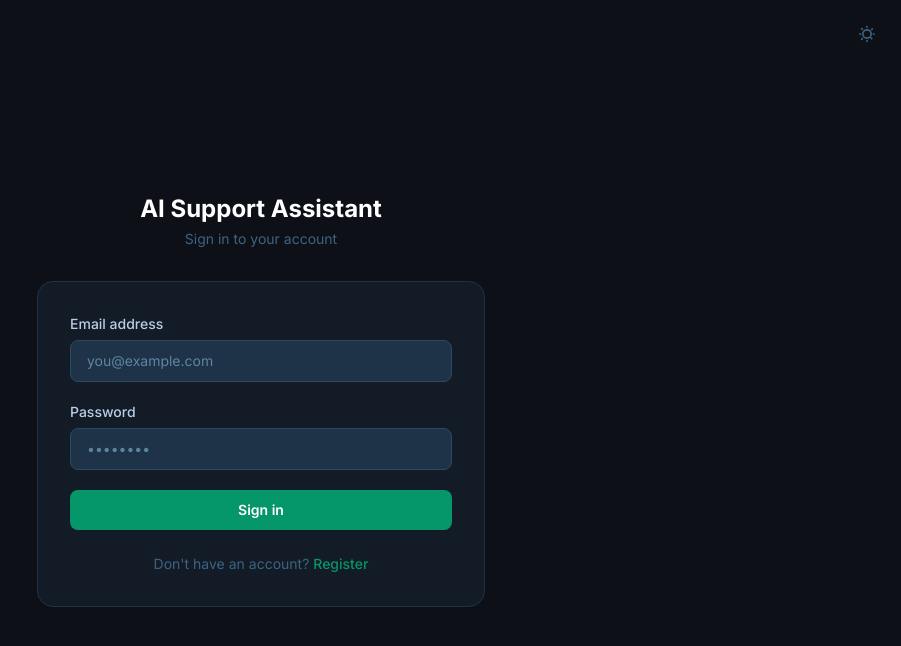
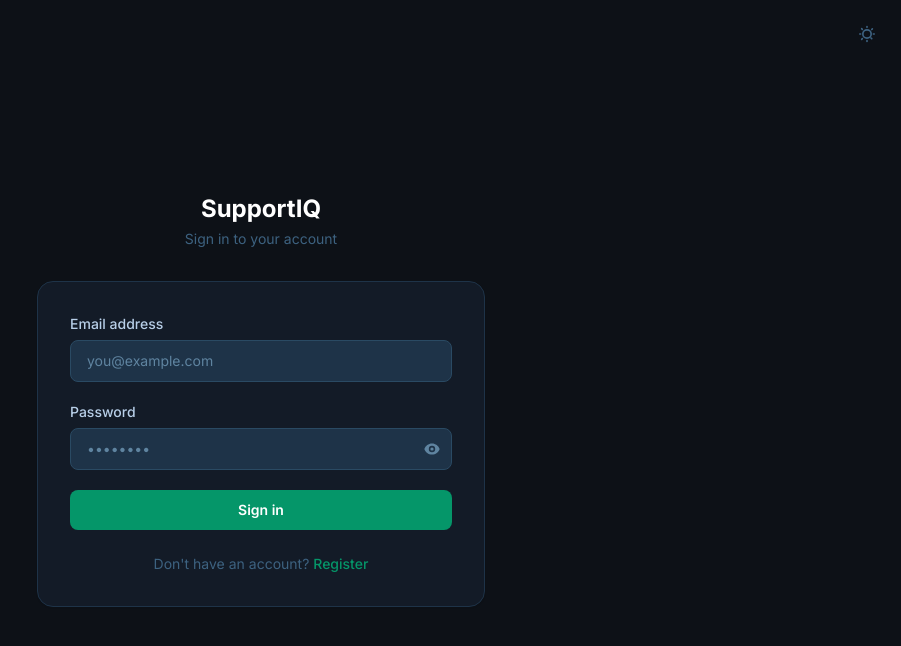
Before and after one commit to ayushpratap27/SupportIQ, a React (Vite) app in the folder frontend/: page /login in a window 1280 px wide. Shown: the top 646 px of the page, without its empty margins (379-1280 px from the left). Built offline with nearby package versions, Linux system fonts and the light colour scheme; no server answers.

Commit message:
feat: add password visibility toggle, fix sidebar scroll, rename to SupportIQ
- Add eye icon toggle to password fields (Login, Register, EmailAccounts)
- Fix layout: h-screen overflow-hidden so sidebar scrolls independently
- Rename 'AI Support Assistant' to 'SupportIQ' across all pages

```diff
--- a/frontend/index.html
+++ b/frontend/index.html
@@ -3,7 +3,7 @@
   <head>
     <meta charset="UTF-8" />
     <meta name="viewport" content="width=device-width, initial-scale=1.0" />
-    <title>AI Support Assistant</title>
+    <title>SupportIQ</title>
     <link rel="preconnect" href="https://fonts.googleapis.com" />
     <link rel="preconnect" href="https://fonts.gstatic.com" crossorigin />
     <link href="https://fonts.googleapis.com/css2?family=Inter:wght@400;500;600;700;800&display=swap" rel="stylesheet" />
--- a/frontend/src/components/Sidebar.jsx
+++ b/frontend/src/components/Sidebar.jsx
@@ -67,7 +67,7 @@
       <div className="px-5 py-4 border-b border-gray-100 dark:border-gray-700">
         <Link to="/dashboard">
           <span className="font-bold text-gray-900 dark:text-white text-sm">
-            AI Support Assistant
+            SupportIQ
           </span>
         </Link>
       </div>
--- a/frontend/src/layouts/AppLayout.jsx
+++ b/frontend/src/layouts/AppLayout.jsx
@@ -16,9 +16,9 @@
   if (!user) return <Navigate to="/login" replace />
 
   return (
-    <div className="flex min-h-screen bg-gray-50 dark:bg-gray-900">
+    <div className="flex h-screen overflow-hidden bg-gray-50 dark:bg-gray-900">
       <Sidebar />
-      <div className="flex-1 min-w-0 overflow-auto">
+      <div className="flex-1 min-w-0 overflow-y-auto">
         <Outlet />
       </div>
     </div>
--- a/frontend/src/pages/EmailAccounts.jsx
+++ b/frontend/src/pages/EmailAccounts.jsx
@@ -33,6 +33,7 @@
   const [showModal, setShowModal] = useState(false)
   const [editing, setEditing] = useState(null)
   const [form, setForm] = useState(emptyForm)
+  const [showEmailPassword, setShowEmailPassword] = useState(false)
   const [saving, setSaving] = useState(false)
   const [testing, setTesting] = useState({})
   const { showToast } = useToast()
@@ -53,6 +54,7 @@
   const openCreate = () => {
     setEditing(null)
     setForm(emptyForm)
+    setShowEmailPassword(false)
     setShowModal(true)
   }
 
@@ -72,6 +74,7 @@
       password: '',
       is_active: a.is_active,
     })
+    setShowEmailPassword(false)
     setShowModal(true)
   }
 
@@ -244,13 +247,27 @@
                 <label className="block text-sm font-medium text-gray-700 dark:text-gray-200 mb-1">
                   Password {editing ? '(leave blank to keep existing)' : '*'}
                 </label>
-                <input
-                  type="password"
-                  value={form.password}
-                  onChange={e => setForm(f => ({ ...f, password: e.target.value }))}
-                  className="w-full border border-gray-300 dark:border-gray-600 rounded-lg px-3 py-2 text-sm"
-                  autoComplete="new-password"
-                />
+                <div className="relative">
+                  <input
+                    type={showEmailPassword ? 'text' : 'password'}
+                    value={form.password}
+                    onChange={e => setForm(f => ({ ...f, password: e.target.value }))}
+                    className="w-full border border-gray-300 dark:border-gray-600 rounded-lg px-3 py-2 pr-10 text-sm"
+                    autoComplete="new-password"
+                  />
+                  <button
+                    type="button"
+                    onClick={() => setShowEmailPassword((v) => !v)}
+                    className="absolute inset-y-0 right-0 flex items-center px-3 text-gray-400 hover:text-gray-600 dark:hover:text-gray-300"
+                    tabIndex={-1}
+                  >
+                    {showEmailPassword ? (
+                      <svg className="w-4 h-4" viewBox="0 0 20 20" fill="currentColor"><path fillRule="evenodd" d="M3.707 2.293a1 1 0 00-1.414 1.414l14 14a1 1 0 001.414-1.414l-1.473-1.473A10.014 10.014 0 0019.542 10C18.268 5.943 14.478 3 10 3a9.958 9.958 0 00-4.512 1.074l-1.78-1.781zm4.261 4.26l1.514 1.515a2.003 2.003 0 012.45 2.45l1.514 1.514a4 4 0 00-5.478-5.478z" clipRule="evenodd"/><path d="M12.454 16.697L9.75 13.992a4 4 0 01-3.742-3.741L2.335 6.578A9.98 9.98 0 00.458 10c1.274 4.057 5.065 7 9.542 7 .847 0 1.669-.105 2.454-.303z"/></svg>
+                    ) : (
+                      <svg className="w-4 h-4" viewBox="0 0 20 20" fill="currentColor"><path d="M10 12a2 2 0 100-4 2 2 0 000 4z"/><path fillRule="evenodd" d="M.458 10C1.732 5.943 5.522 3 10 3s8.268 2.943 9.542 7c-1.274 4.057-5.064 7-9.542 7S1.732 14.057.458 10zM14 10a4 4 0 11-8 0 4 4 0 018 0z" clipRule="evenodd"/></svg>
+                    )}
+                  </button>
+                </div>
               </div>
 
               <hr />
--- a/frontend/src/pages/Home.jsx
+++ b/frontend/src/pages/Home.jsx
@@ -35,7 +35,7 @@
     <div className="flex flex-col items-center justify-center min-h-screen gap-8 bg-gray-50 dark:bg-gray-900">
       <div className="absolute top-4 right-4"><DarkModeToggle /></div>
       <h1 className="text-4xl font-bold text-gray-800 dark:text-gray-100 tracking-tight">
-        AI Support Assistant
+        SupportIQ
       </h1>
 
       <div className="bg-white dark:bg-gray-800 rounded-xl shadow-md px-8 py-5 flex items-center gap-3">
--- a/frontend/src/pages/Login.jsx
+++ b/frontend/src/pages/Login.jsx
@@ -9,6 +9,7 @@
   const [form, setForm] = useState({ email: '', password: '' })
   const [error, setError] = useState('')
   const [submitting, setSubmitting] = useState(false)
+  const [showPassword, setShowPassword] = useState(false)
 
   // Show a spinner while auth state is being restored on first load
   if (loading) {
@@ -44,7 +45,7 @@
       <div className="absolute top-4 right-4"><DarkModeToggle /></div>
       <div className="w-full max-w-md">
         <div className="text-center mb-8">
-          <h1 className="text-2xl font-bold text-gray-900 dark:text-white">AI Support Assistant</h1>
+          <h1 className="text-2xl font-bold text-gray-900 dark:text-white">SupportIQ</h1>
           <p className="text-sm text-gray-500 dark:text-gray-400 dark:text-gray-500 mt-1">Sign in to your account</p>
         </div>
 
@@ -75,16 +76,30 @@
               <label className="block text-sm font-medium text-gray-700 dark:text-gray-200 mb-1.5">
                 Password
               </label>
+              <div className="relative">
                 <input
-                type="password"
+                  type={showPassword ? 'text' : 'password'}
                   name="password"
                   value={form.password}
                   onChange={handleChange}
                   required
                   autoComplete="current-password"
                   placeholder="••••••••"
-                className="w-full px-4 py-2.5 border border-gray-300 dark:border-gray-600 rounded-lg text-sm focus:outline-none focus:ring-2 focus:ring-blue-500 focus:border-transparent dark:bg-gray-700 dark:text-gray-100 dark:placeholder-gray-400 transition"
+                  className="w-full px-4 py-2.5 pr-10 border border-gray-300 dark:border-gray-600 rounded-lg text-sm focus:outline-none focus:ring-2 focus:ring-blue-500 focus:border-transparent dark:bg-gray-700 dark:text-gray-100 dark:placeholder-gray-400 transition"
                 />
+                <button
+                  type="button"
+                  onClick={() => setShowPassword((v) => !v)}
+                  className="absolute inset-y-0 right-0 flex items-center px-3 text-gray-400 hover:text-gray-600 dark:hover:text-gray-300"
+                  tabIndex={-1}
+                >
+                  {showPassword ? (
+                    <svg className="w-4 h-4" viewBox="0 0 20 20" fill="currentColor"><path fillRule="evenodd" d="M3.707 2.293a1 1 0 00-1.414 1.414l14 14a1 1 0 001.414-1.414l-1.473-1.473A10.014 10.014 0 0019.542 10C18.268 5.943 14.478 3 10 3a9.958 9.958 0 00-4.512 1.074l-1.78-1.781zm4.261 4.26l1.514 1.515a2.003 2.003 0 012.45 2.45l1.514 1.514a4 4 0 00-5.478-5.478z" clipRule="evenodd"/><path d="M12.454 16.697L9.75 13.992a4 4 0 01-3.742-3.741L2.335 6.578A9.98 9.98 0 00.458 10c1.274 4.057 5.065 7 9.542 7 .847 0 1.669-.105 2.454-.303z"/></svg>
+                  ) : (
+                    <svg className="w-4 h-4" viewBox="0 0 20 20" fill="currentColor"><path d="M10 12a2 2 0 100-4 2 2 0 000 4z"/><path fillRule="evenodd" d="M.458 10C1.732 5.943 5.522 3 10 3s8.268 2.943 9.542 7c-1.274 4.057-5.064 7-9.542 7S1.732 14.057.458 10zM14 10a4 4 0 11-8 0 4 4 0 018 0z" clipRule="evenodd"/></svg>
+                  )}
+                </button>
+              </div>
             </div>
 
             <button
--- a/frontend/src/pages/Register.jsx
+++ b/frontend/src/pages/Register.jsx
@@ -10,6 +10,7 @@
   const [errors, setErrors] = useState({})
   const [apiError, setApiError] = useState('')
   const [submitting, setSubmitting] = useState(false)
+  const [showPassword, setShowPassword] = useState(false)
 
   // Show a spinner while auth state is being restored on first load
   if (loading) {
@@ -66,7 +67,7 @@
       <div className="absolute top-4 right-4"><DarkModeToggle /></div>
       <div className="w-full max-w-md">
         <div className="text-center mb-8">
-          <h1 className="text-2xl font-bold text-gray-900 dark:text-white">AI Support Assistant</h1>
+          <h1 className="text-2xl font-bold text-gray-900 dark:text-white">SupportIQ</h1>
           <p className="text-sm text-gray-500 dark:text-gray-400 dark:text-gray-500 mt-1">Create your account</p>
         </div>
 
@@ -145,18 +146,32 @@
               <label className="block text-sm font-medium text-gray-700 dark:text-gray-200 mb-1.5">
                 Password
               </label>
+              <div className="relative">
                 <input
-                type="password"
+                  type={showPassword ? 'text' : 'password'}
                   name="password"
                   value={form.password}
                   onChange={handleChange}
                   required
                   autoComplete="new-password"
                   placeholder="Min. 8 chars, uppercase, digit & symbol"
-                className={`w-full px-4 py-2.5 border rounded-lg text-sm focus:outline-none focus:ring-2 focus:ring-blue-500 focus:border-transparent dark:bg-gray-700 dark:text-gray-100 dark:placeholder-gray-400 transition ${
+                  className={`w-full px-4 py-2.5 pr-10 border rounded-lg text-sm focus:outline-none focus:ring-2 focus:ring-blue-500 focus:border-transparent dark:bg-gray-700 dark:text-gray-100 dark:placeholder-gray-400 transition ${
                     errors.password ? 'border-red-400' : 'border-gray-300 dark:border-gray-600'
                   }`}
                 />
+                <button
+                  type="button"
+                  onClick={() => setShowPassword((v) => !v)}
+                  className="absolute inset-y-0 right-0 flex items-center px-3 text-gray-400 hover:text-gray-600 dark:hover:text-gray-300"
+                  tabIndex={-1}
+                >
+                  {showPassword ? (
+                    <svg className="w-4 h-4" viewBox="0 0 20 20" fill="currentColor"><path fillRule="evenodd" d="M3.707 2.293a1 1 0 00-1.414 1.414l14 14a1 1 0 001.414-1.414l-1.473-1.473A10.014 10.014 0 0019.542 10C18.268 5.943 14.478 3 10 3a9.958 9.958 0 00-4.512 1.074l-1.78-1.781zm4.261 4.26l1.514 1.515a2.003 2.003 0 012.45 2.45l1.514 1.514a4 4 0 00-5.478-5.478z" clipRule="evenodd"/><path d="M12.454 16.697L9.75 13.992a4 4 0 01-3.742-3.741L2.335 6.578A9.98 9.98 0 00.458 10c1.274 4.057 5.065 7 9.542 7 .847 0 1.669-.105 2.454-.303z"/></svg>
+                  ) : (
+                    <svg className="w-4 h-4" viewBox="0 0 20 20" fill="currentColor"><path d="M10 12a2 2 0 100-4 2 2 0 000 4z"/><path fillRule="evenodd" d="M.458 10C1.732 5.943 5.522 3 10 3s8.268 2.943 9.542 7c-1.274 4.057-5.064 7-9.542 7S1.732 14.057.458 10zM14 10a4 4 0 11-8 0 4 4 0 018 0z" clipRule="evenodd"/></svg>
+                  )}
+                </button>
+              </div>
               {errors.password && (
                 <p className="mt-1 text-xs text-red-500">{errors.password}</p>
               )}
```
Lines whose indentation alone changed are shown as unchanged.
